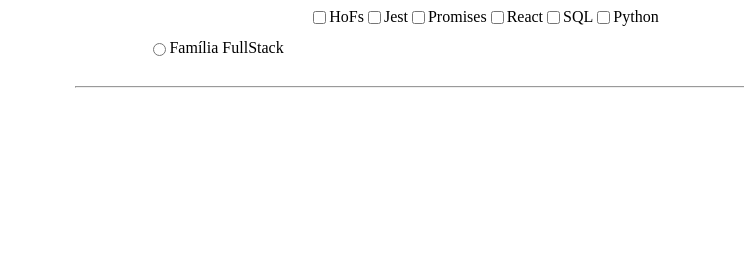
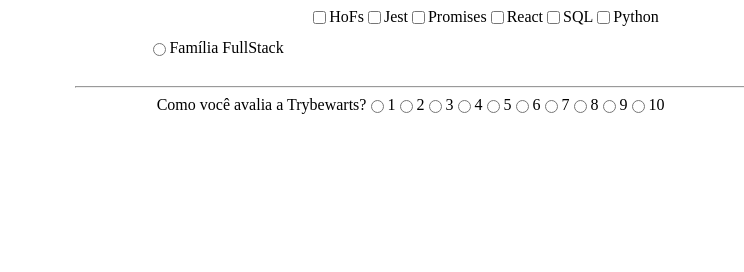
Before and after one commit to kodenart/trybewarts, a website: page index.html in a window 1280 px wide. Shown: the part 460-732 px from the top of the page, 0-744 px from the left. Drawn offline with Linux system fonts and the light colour scheme.

Commit message:
requisito 14

```diff
--- a/index.html
+++ b/index.html
@@ -131,6 +131,31 @@
       </section>
     </section>
      <hr>
+
+     <div id="rate-container">
+       <label id="label-rate">Como você avalia a Trybewarts?</label>
+       <input type="radio" id="1" name="rate" value="1">
+       <label for="1">1</label>
+       <input type="radio" id="2" name="rate" value="2">
+       <label for="2">2</label>
+       <input type="radio" id="3" name="rate" value="3">
+       <label for="3">3</label>
+       <input type="radio" id="4" name="rate" value="4">
+       <label for="4">4</label>
+       <input type="radio" id="5" name="rate" value="5">
+       <label for="5">5</label>
+       <input type="radio" id="6" name="rate" value="6">
+       <label for="6">6</label>
+       <input type="radio" id="7" name="rate" value="7">
+       <label for="7">7</label>
+       <input type="radio" id="8" name="rate" value="8">
+       <label for="8">8</label>
+       <input type="radio" id="9" name="rate" value="9">
+       <label for="9">9</label>
+       <input type="radio" id="10" name="rate" value="10">
+       <label for="10">10</label>
+     </div>
+
   </form>
   </main>
   <img
--- a/style.css
+++ b/style.css
@@ -111,3 +111,8 @@ hr {
   display: flex;
   flex-flow: row wrap;
 }
+
+#rate-container {
+  display: flex;
+  flex-flow: row nowrap;
+}
```
